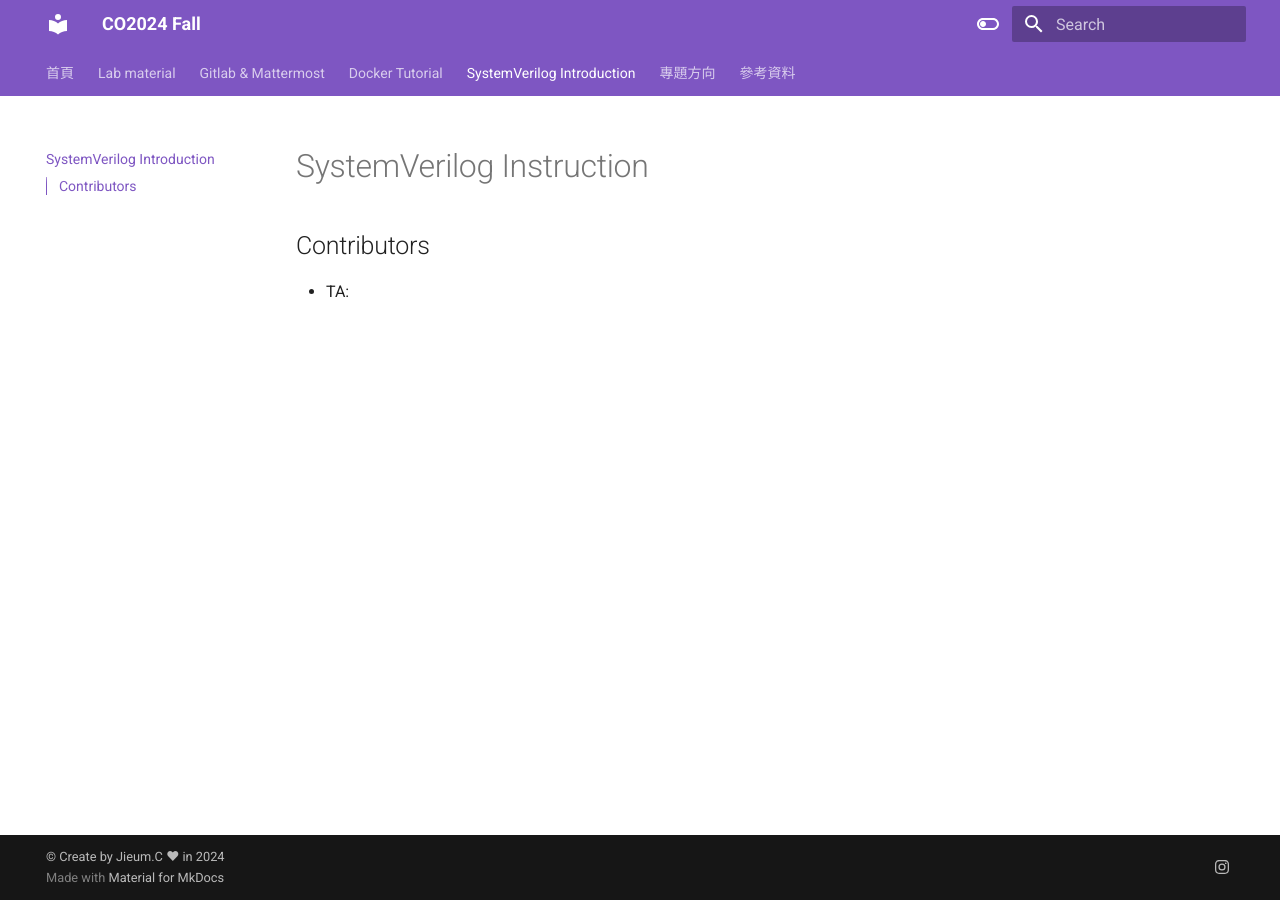
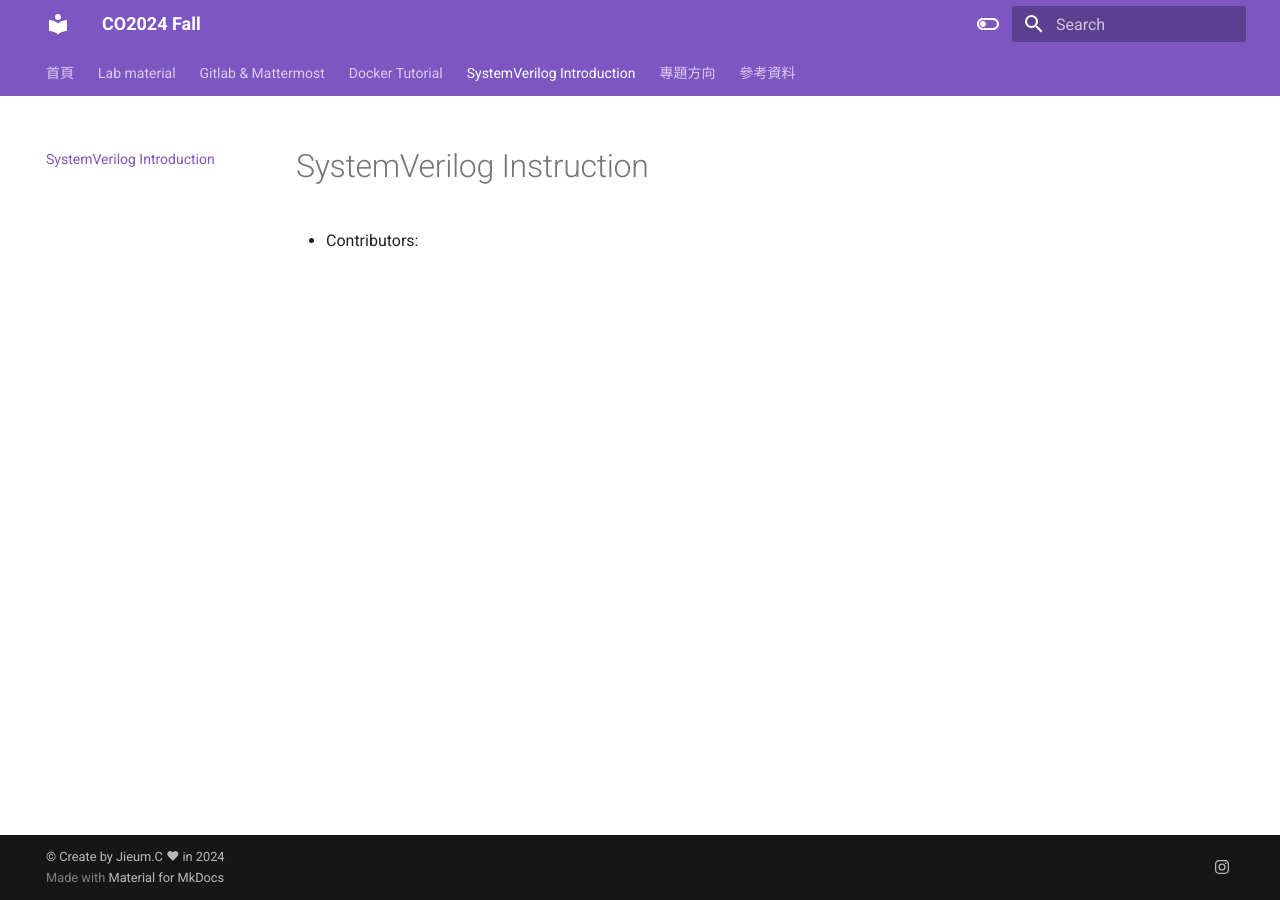
Before and after one commit to Jieumban/Test_mkdocs-, an MkDocs documentation site: the page built from docs/sv.md, in a window 1280 px wide. Built offline with MkDocs 1.6.1 and Material for MkDocs 9.7.7, drawn with Linux system fonts in a browser that asks for light colours.

Commit message:
update 080215

```diff
--- a/docs/sv.md
+++ b/docs/sv.md
@@ -1,4 +1,3 @@
 # SystemVerilog Instruction
 
-## Contributors
-- TA:
+- Contributors:
```
